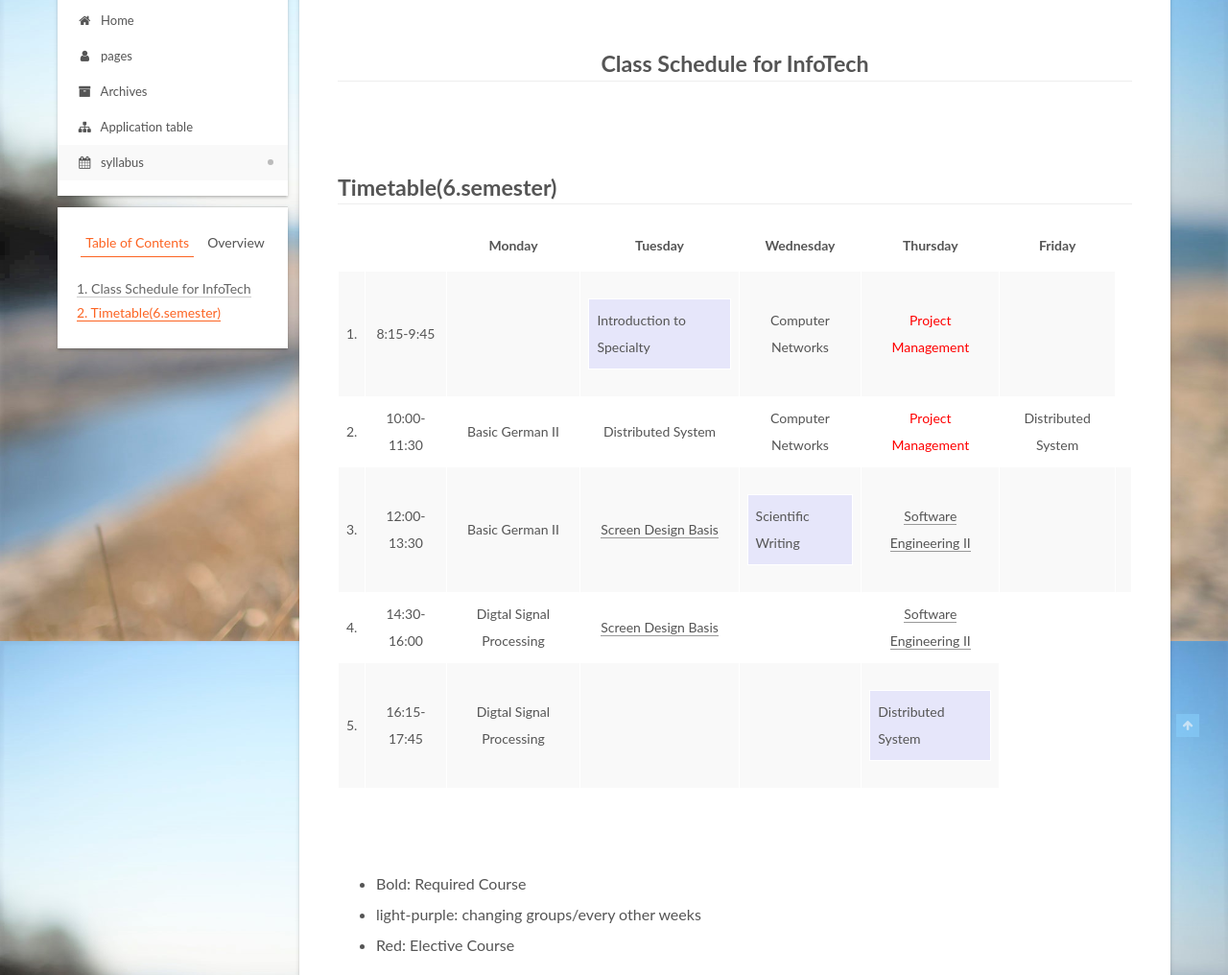
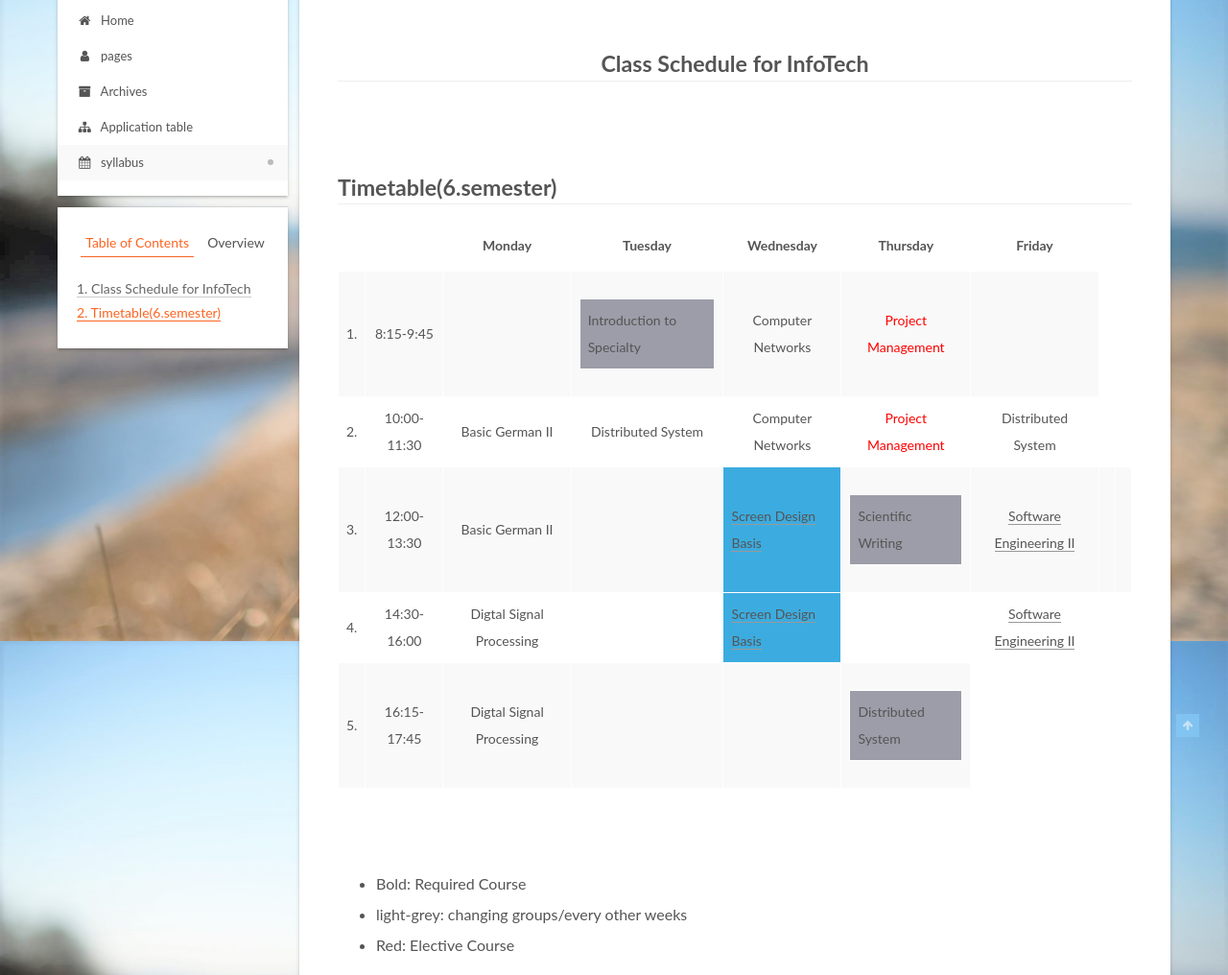
Before and after one commit to Spycsh/SinoGerman_OverseaStudy, a plain HTML site: page 2019/06/01/Table/index.html in a window 1280 px wide. Shown: the part 132-1148 px from the top of the page at 96% size. Drawn offline with Linux system fonts and the light colour scheme; a script that the page names is missing.

Commit message:
Site updated: 2019-06-09 19:01:20

```diff
--- a/2019/06/01/Table/index.html
+++ b/2019/06/01/Table/index.html
@@ -104,7 +104,7 @@
 <meta property="og:site_name" content="Sino-German">
 <meta property="og:description" content="Class Schedule for InfoTech">
 <meta property="og:locale" content="en">
-<meta property="og:updated_time" content="2019-06-09T16:55:44.741Z">
+<meta property="og:updated_time" content="2019-06-09T17:01:10.791Z">
 <meta name="twitter:card" content="summary">
 <meta name="twitter:title" content="Class Schedule for  IT">
 <meta name="twitter:description" content="Class Schedule for InfoTech">
@@ -405,7 +405,7 @@
 
                   <span class="post-meta-item-text">Edited on</span>
 
-                <time title="Modified: 2019-06-09 18:55:44" itemprop="dateModified" datetime="2019-06-09T18:55:44+02:00">2019-06-09</time>
+                <time title="Modified: 2019-06-09 19:01:10" itemprop="dateModified" datetime="2019-06-09T19:01:10+02:00">2019-06-09</time>
 
 
           </span>
@@ -473,7 +473,7 @@
 <td style="text-align:center">1.</td>
 <td style="text-align:center">8:15-9:45</td>
 <td style="text-align:center"></td>
-<td style="text-align:center"><table><tr><td bgcolor="#E6E6FA">Introduction to Specialty</td></tr></table></td>
+<td style="text-align:center"><table><tr><td bgcolor="#9c9da8">Introduction to Specialty</td></tr></table></td>
 <td style="text-align:center">Computer Networks</td>
 <td style="text-align:center"><font color="red">Project Management</font></td>
 <td style="text-align:center"></td>
@@ -491,8 +491,8 @@
 <td style="text-align:center">3.</td>
 <td style="text-align:center">12:00-13:30</td>
 <td style="text-align:center">Basic German II</td>
-<td style="text-align:center"><font color="red"><a href="https://spycsh.github.io/SinoGerman_OverseaStudy/2019/06/09/ScreenDesign/">Screen Design Basis</a></font></td>
-<td style="text-align:center"><table><tr><td bgcolor="#E6E6FA">Scientific Writing</td></tr></table></td>
+<td style="text-align:center"><font color="red"><td bgcolor="#3cace0"><a href="https://spycsh.github.io/SinoGerman_OverseaStudy/2019/06/09/ScreenDesign/">Screen Design Basis</a></td></font></td>
+<td style="text-align:center"><table><tr><td bgcolor="#9c9da8">Scientific Writing</td></tr></table></td>
 <td style="text-align:center"><a href="https://spycsh.github.io/SinoGerman_OverseaStudy/2019/06/01/SWEII/">Software Engineering II</a></td>
 <td style="text-align:center"></td>
 <td></td>
@@ -501,7 +501,7 @@
 <td style="text-align:center">4.</td>
 <td style="text-align:center">14:30-16:00</td>
 <td style="text-align:center">Digtal Signal Processing</td>
-<td style="text-align:center"><font color="red"><a href="https://spycsh.github.io/SinoGerman_OverseaStudy/2019/06/09/ScreenDesign/">Screen Design Basis</a></font></td>
+<td style="text-align:center"><font color="red"><td bgcolor="#3cace0"><a href="https://spycsh.github.io/SinoGerman_OverseaStudy/2019/06/09/ScreenDesign/">Screen Design Basis</a></td></font></td>
 <td style="text-align:center"></td>
 <td style="text-align:center"><a href="https://spycsh.github.io/SinoGerman_OverseaStudy/2019/06/01/SWEII/">Software Engineering II</a></td>
 <td style="text-align:center"></td>
@@ -512,14 +512,14 @@
 <td style="text-align:center">Digtal Signal Processing</td>
 <td style="text-align:center"></td>
 <td style="text-align:center"></td>
-<td style="text-align:center"><table><tr><td bgcolor="#E6E6FA">Distributed System</td></tr></table></td>
+<td style="text-align:center"><table><tr><td bgcolor="#9c9da8">Distributed System</td></tr></table></td>
 </tr>
 </tbody>
 </table>
 <hr>
 <ul>
 <li>Bold: Required Course </li>
-<li>light-purple: changing groups/every other weeks</li>
+<li>light-grey: changing groups/every other weeks</li>
 <li>Red: Elective Course</li>
 </ul>
 
```
Also changed, not shown: index.html (+1 -1 lines).
